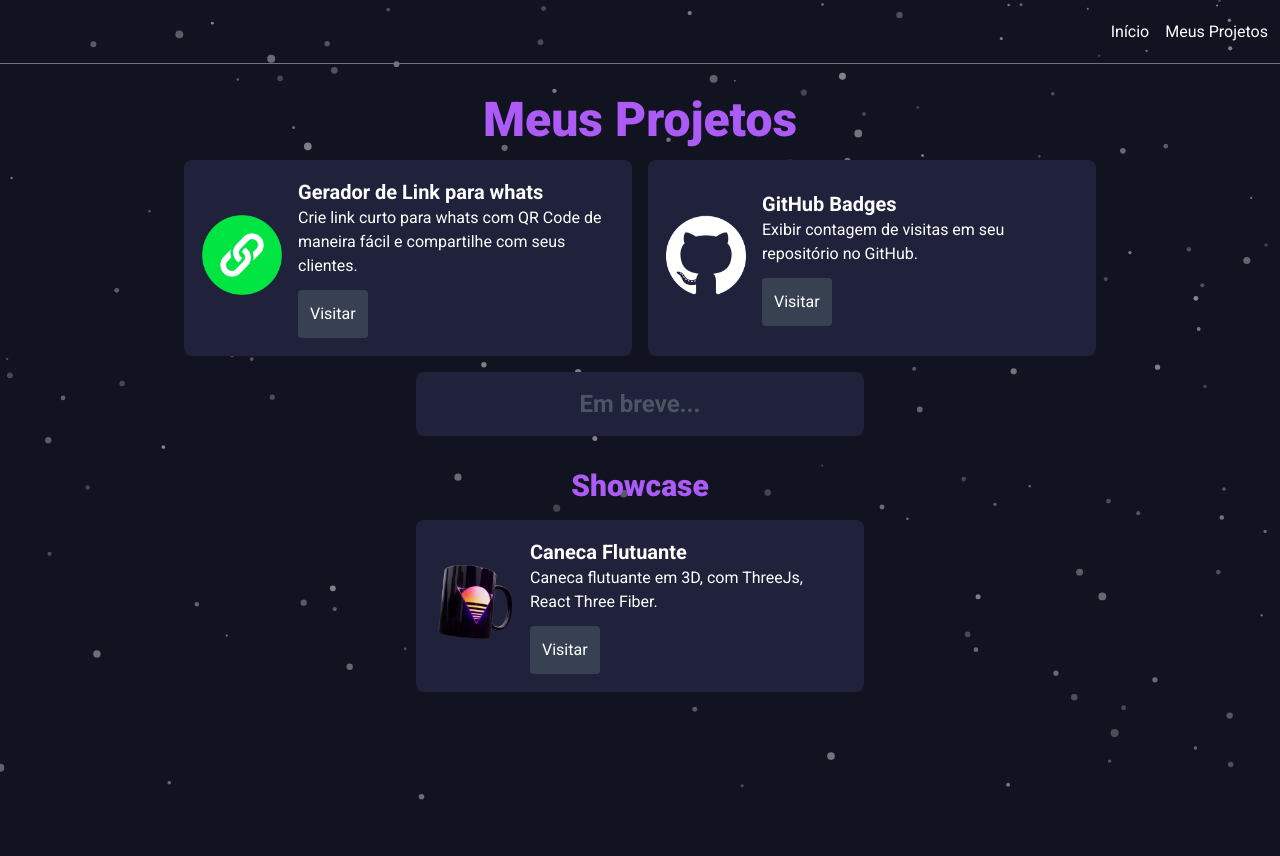
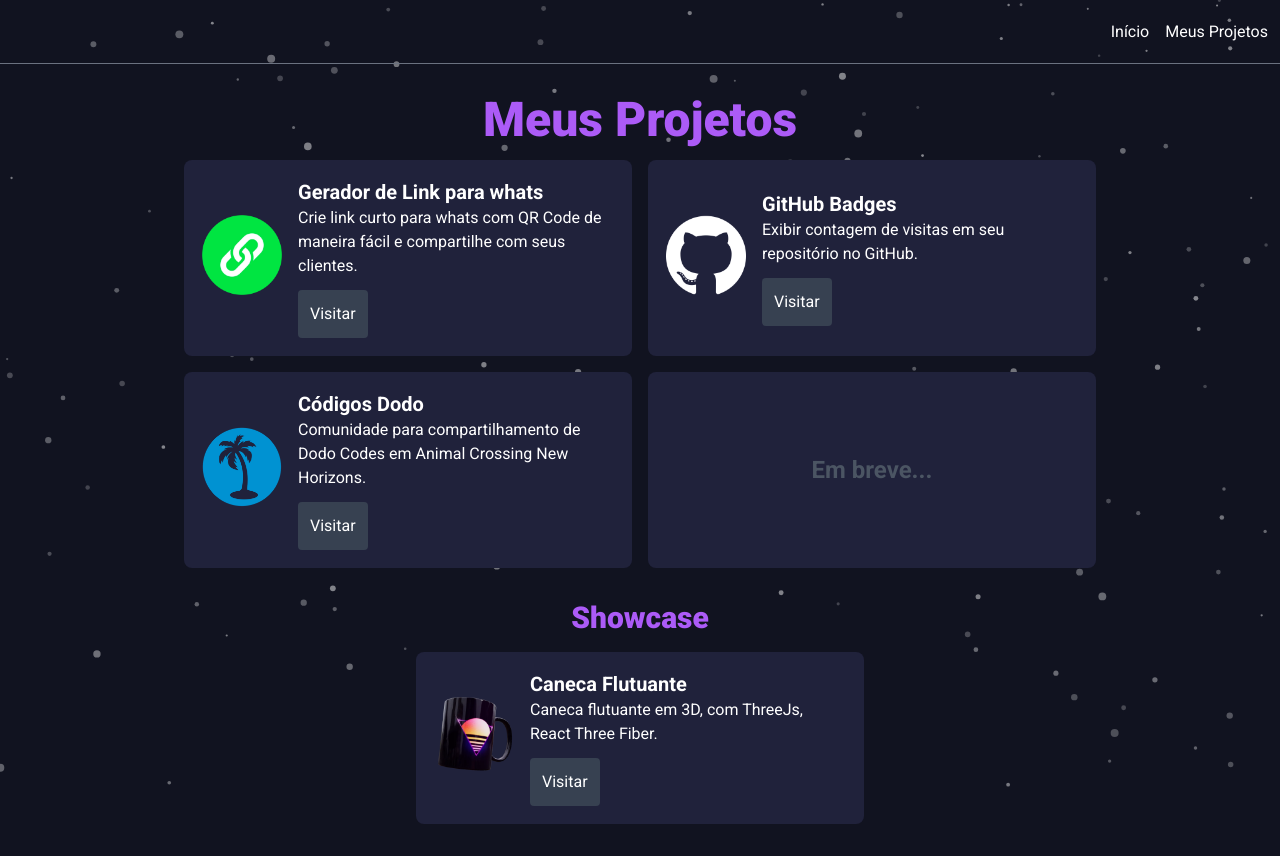
Before and after one commit to arielfavaro/arielfavaro.com, a Next.js app: page /meus-projetos in a window 1280 px wide. Before the commit the page ends 800 px from the top, so only its background shows below. Built offline with nearby package versions, Linux system fonts and the light colour scheme; no server answers.

Commit message:
Adicionado novo projeto

```diff
--- a/pages/meus-projetos.js
+++ b/pages/meus-projetos.js
@@ -24,6 +24,12 @@ export default function MeusProjetos() {
                         link="https://github.com/arielfavaro/another-github-badges/"
                         icon="github-mark-light-120px-plus.webp"
                     />
+                    <CardProject
+                        title="Códigos Dodo"
+                        description="Comunidade para compartilhamento de Dodo Codes em Animal Crossing New Horizons."
+                        link="https://codigosdodo.com.br/"
+                        icon="codigos-dodo-icon.webp"
+                    />
                     <CardProjectComingSoon />
                 </div>
 
```
Also changed, not shown: public/images/projects/codigos-dodo-icon.webp (added).
